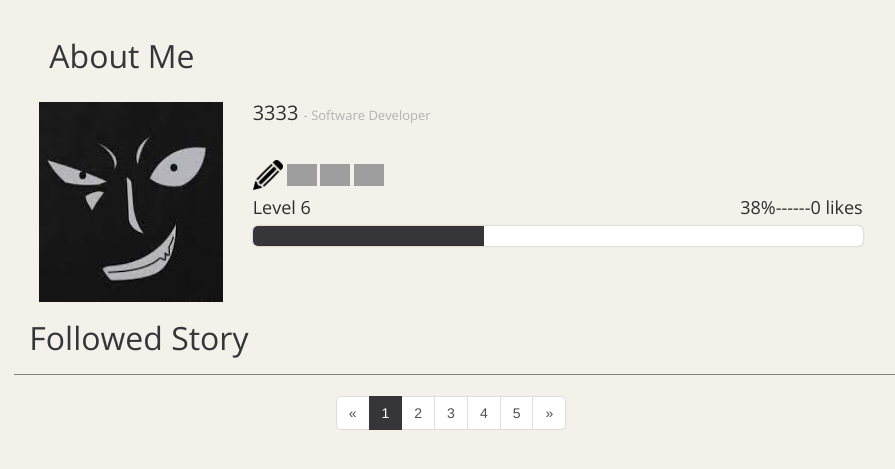
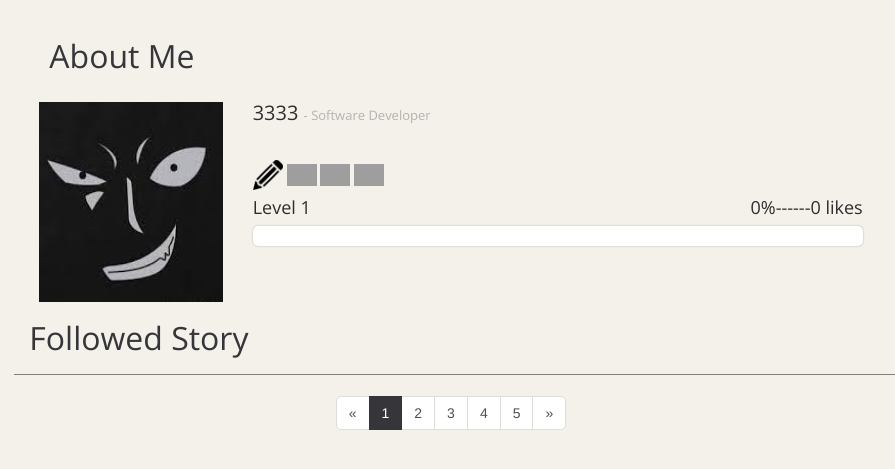
Before and after one commit to 1tangerine1day/storyteller, a Django app: page /personal/ in a window 1280 px wide. Shown: the part 50-519 px from the top of the page, without its empty margins (189-1084 px from the left). Run offline with Django 3.2, Linux system fonts and the light colour scheme; a user stored in the database is signed in; data comes from the database, SQL or seed files in the repository; both versions use the stored data as it was after the commit; some libraries are stand-ins or nearby versions; grey boxes are pictures that could not be loaded.

Commit message:
exp + fb error btn

```diff
--- a/storyteller_app/templates/registration/login.html
+++ b/storyteller_app/templates/registration/login.html
@@ -12,7 +12,8 @@
         <input type="password" placeholder="Password" name="password">
         <button type="submit"  value="Login" id="login-button">Login</button>
         <button type="button" onclick="window.location.href='/register/'">Register</button>
+
         <input type="hidden" name="next" value="/" />
     </form>
-
+<button type="button"><img src="{% static 'img/fb_sign_in.png' %}"></button>
 {% endblock %}
--- a/storyteller_app/templates/storyteller_app/personal.html
+++ b/storyteller_app/templates/storyteller_app/personal.html
@@ -146,13 +146,13 @@
 							<img src="{% static 'img/ana.png' %}"  width="30" class="margin-top-20">
 							<div>
 								<h3 class="progress-label">
-  									Level 6
-  									<span class="pull-right">38%------{{person_likes}} likes</span>
+  									Level {{person_level}}
+  									<span class="pull-right">{{show_expInt}}%------{{person_likes}} likes</span>
 								</h3>
 									<div class="progress progress-m">
   										<div class="progress-bar progress-bar-primary
   											 progress-bar-Dan-blue"
-  											style="width: 38%">
+  											style="width: {{show_exp}}%">
   										</div>
 									</div>
 							</div>
--- a/storyteller_app/views.py
+++ b/storyteller_app/views.py
@@ -265,9 +265,8 @@ def follow(request,pk):
 def personal(request):
 
     likelist = Story.objects.filter(auther=request.user.username).values('likes')
-    all_likelist = Story.objects.values('likes')
     person_likes = 0
-    all_likes = 0
+
 
     #add all like
     for likes in likelist:
@@ -275,11 +274,25 @@ def personal(request):
             likes[key] = int(likes[key])
             person_likes += likes[key]
 
+
     my_followlist = Follow.objects.filter(follow_who=request.user.username).all()
 
+    #cal exp
+    person_exp = person_likes
+    person_level = 1
+    exp_max = 10.0
+    cal_exp = person_exp
+
+    while cal_exp > exp_max:
+        person_level+=1
+        cal_exp = cal_exp-exp_max
 
 
-    return render(request,'storyteller_app/personal.html', {'person_likes': person_likes,'followlist':my_followlist})
+    show_exp = (cal_exp/exp_max)*100.0
+    show_expInt = int(show_exp)
+
+    return render(request,'storyteller_app/personal.html', {'person_likes': person_likes,'followlist':my_followlist,
+                    'show_exp':show_exp,'person_level':person_level,'show_expInt':show_expInt})
 
 
 
```
Also changed, not shown: db.sqlite3, storyteller_app/static/img/fb_sign_in.png (added), 12 other files.
